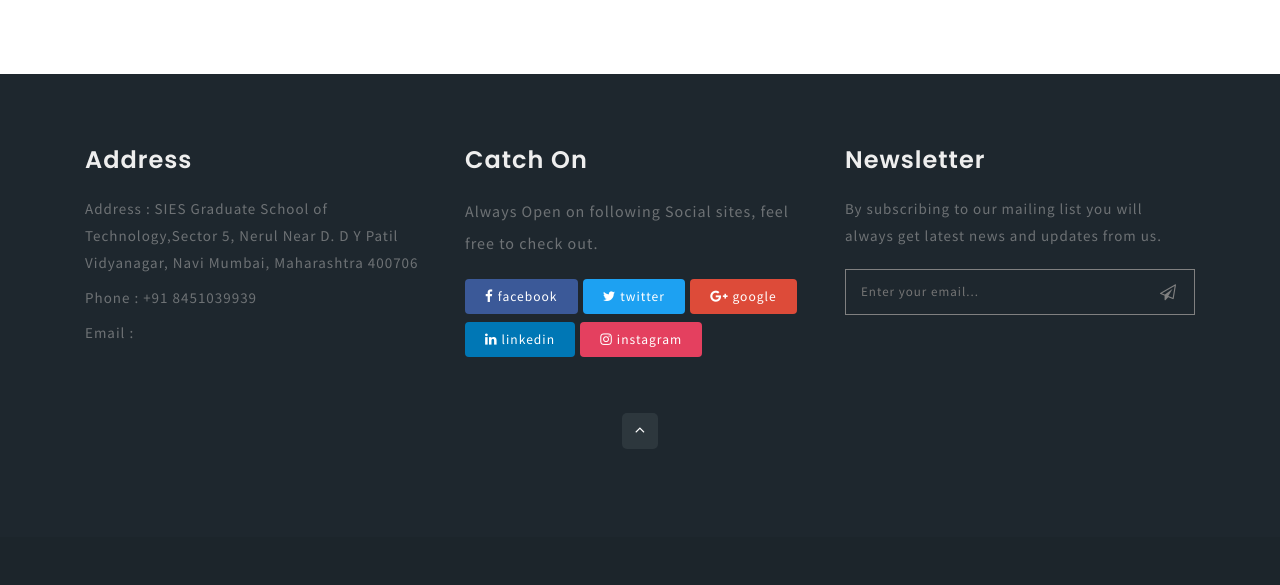
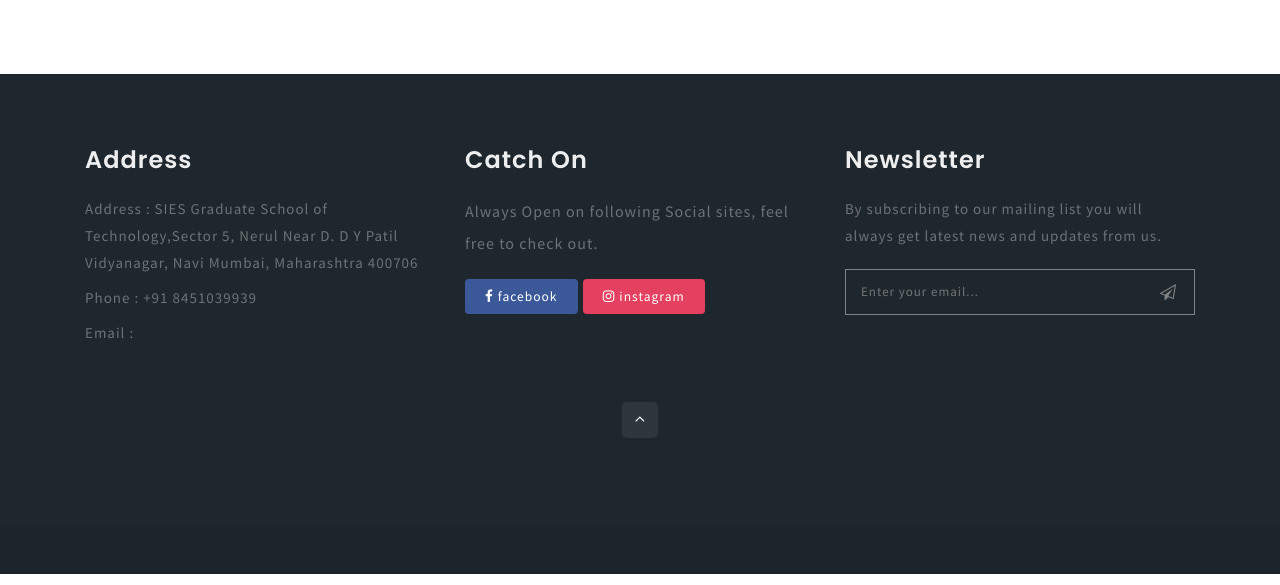
Before and after one commit to OMKARMULICK/IEEESIES, a plain HTML site: page gallery.html in a window 1280 px wide. Shown: the part 1500-2085 px from the top of the page. Drawn offline with Linux system fonts and the light colour scheme.

Commit message:
Footer Update

```diff
--- a/gallery.html
+++ b/gallery.html
@@ -241,9 +241,7 @@ License URL: http://creativecommons.org/licenses/by/3.0/
 						<p>Always Open on following Social sites, feel free to check out.</p>
                         <ul class="social_section_1info">
                         <li class="mb-2 facebook"><a href="#"><span class="fa fa-facebook mr-1"></span>facebook</a></li>
-                        <li class="mb-2 twitter"><a href="#"><span class="fa fa-twitter mr-1"></span>twitter</a></li>
-                        <li class="google"><a href="#"><span class="fa fa-google-plus mr-1"></span>google</a></li>
-                        <li class="linkedin"><a href="#"><span class="fa fa-linkedin mr-1"></span>linkedin</a></li>
+
                         <li class="mb-2 instagram"><a href="https://www.instagram.com/ieeesiesgst/"><span class="fa fa-instagram mr-1"></span>instagram</a></li>
                     </ul>
                     </div>
```
Also changed, not shown: about.html (+1 -3 lines), contact.html (+1 -3 lines), services.html (+1 -3 lines), team.html (+1 -3 lines).
